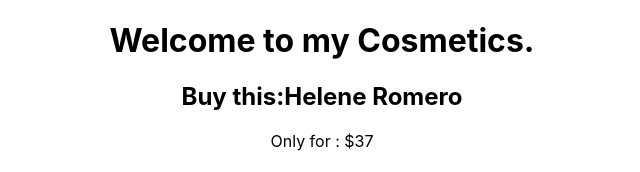
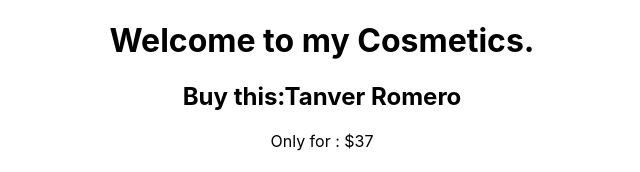
Before and after one commit to tanverrana/react-storage-and-handeler, a React (Create React App) app: page / in a window 1280 px wide. Shown: the top 172 px of the page, without its empty margins (318-958 px from the left). Built offline with nearby package versions, Linux system fonts and the light colour scheme.

Commit message:
create json data

```diff
--- a/public/data.json
+++ b/public/data.json
@@ -3,7 +3,7 @@
         "_id": "623a6b51521e580f9ec8e9ce",
         "age": 37,
         "eyeColor": "brown",
-        "name": "Helene Romero"
+        "name": "Tanver Romero"
     },
     {
         "_id": "623a6b5113b7f5ced75b1b91",
--- /dev/null
+++ b/src/components/Cosmetic/Cosmetic.css
@@ -0,0 +1,6 @@
+.product{
+    border: 2px solid salmon;
+    margin: 10px;
+    padding: 10px;
+    border-radius: 10px;
+}
--- a/src/components/Cosmetic/Cosmetic.js
+++ b/src/components/Cosmetic/Cosmetic.js
@@ -1,6 +1,9 @@
-import React from 'react';
+import React, { useState } from 'react';
+import { useEffect } from 'react';
+import "./Cosmetic.css";
 
 const Cosmetic = (props) => {
+
     //destructuring
     const { name, age } = props.cosmetic;
     return (
--- a/src/components/Cosmetics/Cosmetics.js
+++ b/src/components/Cosmetics/Cosmetics.js
@@ -1,53 +1,15 @@
-import React from 'react';
+import React, { useEffect, useState } from 'react';
 import Cosmetic from '../Cosmetic/Cosmetic';
 
 //import add from '../../utilities/calculate';
 
 const Cosmetics = () => {
-    const cosmetics = [
-        {
-            "_id": "623a6b51521e580f9ec8e9ce",
-            "age": 37,
-            "eyeColor": "brown",
-            "name": "Helene Romero"
-        },
-        {
-            "_id": "623a6b5113b7f5ced75b1b91",
-            "age": 33,
-            "eyeColor": "blue",
-            "name": "Norman Hancock"
-        },
-        {
-            "_id": "623a6b518808394916246148",
-            "age": 34,
-            "eyeColor": "brown",
-            "name": "Watkins Robertson"
-        },
-        {
-            "_id": "623a6b5196e49c84040a8b27",
-            "age": 28,
-            "eyeColor": "green",
-            "name": "Hooper Ferrell"
-        },
-        {
-            "_id": "623a6b512516328ecf2cb997",
-            "age": 25,
-            "eyeColor": "green",
-            "name": "Oliver Jacobs"
-        },
-        {
-            "_id": "623a6b51f69451fe8514da79",
-            "age": 22,
-            "eyeColor": "green",
-            "name": "Donaldson Pruitt"
-        },
-        {
-            "_id": "623a6b51accf96390354f425",
-            "age": 36,
-            "eyeColor": "green",
-            "name": "Alta Maxwell"
-        }
-    ]
+    const [cosmetics, setCosmetics] = useState([]);
+    useEffect(() => {
+        fetch("data.json")
+            .then(res => res.json())
+            .then(data => setCosmetics(data))
+    }, []);
     return (
         <div>
             <h1>Welcome to my Cosmetics.</h1>
```
